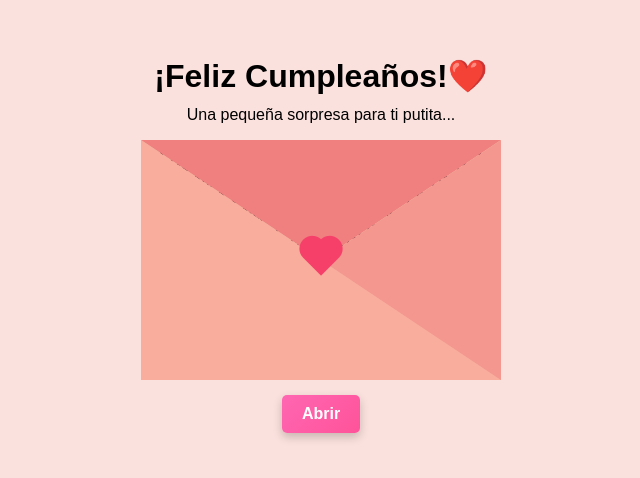
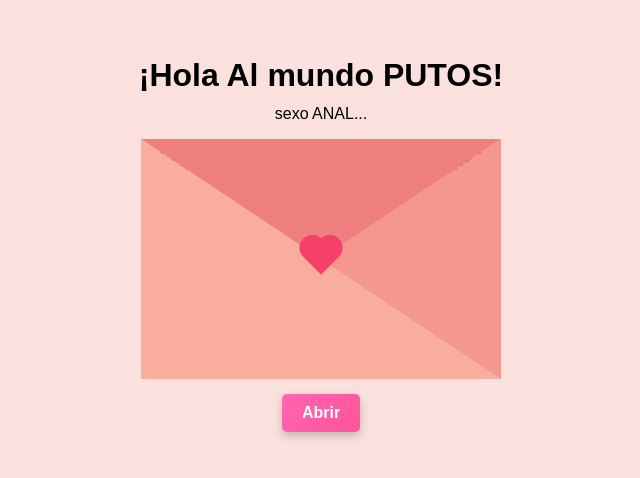
Before and after one commit to Rosalesw/birthday-letter, a plain HTML site: page index.html in a window 1280 px wide. Shown: the part 166-644 px from the top of the page, without its empty margins (319-959 px from the left). Drawn offline with nearby package versions, Linux system fonts and the light colour scheme; a web font is replaced by a local one.

Commit message:
Update index.html

```diff
--- a/index.html
+++ b/index.html
@@ -14,17 +14,17 @@
       rel="stylesheet"
     />
     <link rel="stylesheet" href="styles.css" />
-    <title>Carta de Cumpleaños judick</title>
+    <title>Putos</title>
   </head>
 
   <body>
-    <h1>¡Feliz Cumpleaños!❤️</h1>
-    <p class="psorpresa">Una pequeña sorpresa para ti putita...</p>
+    <h1>¡Hola Al mundo PUTOS!</h1>
+    <p class="psorpresa">sexo ANAL...</p>
 
     <div class="contenedor" id="AbrirContenedor">
       <div class="superior"></div>
       <div class="mensaje">
-        Feliz cumpleaños para ti preciosa. Feliz cumpleaños sinceramente, deseo con todo mi corazón que tu vida siga floreciendo y sigas avanzando. Recuerda que siempre estaré a tu lado. ¡Felicidades!
+        ¿De qué murió Bob Marley? De un porrazo.
         <p>Att: IngLuis.</p>
       </div>
       <div class="carta">
```
